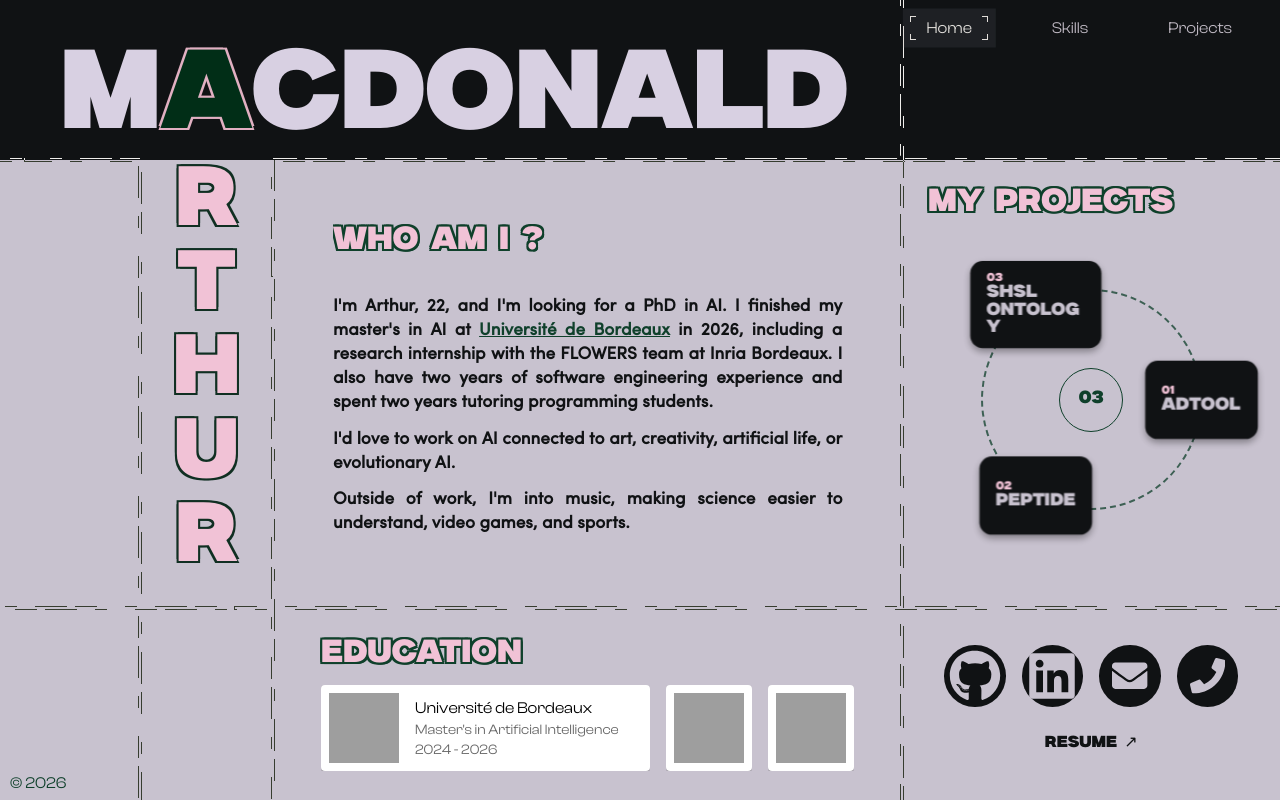
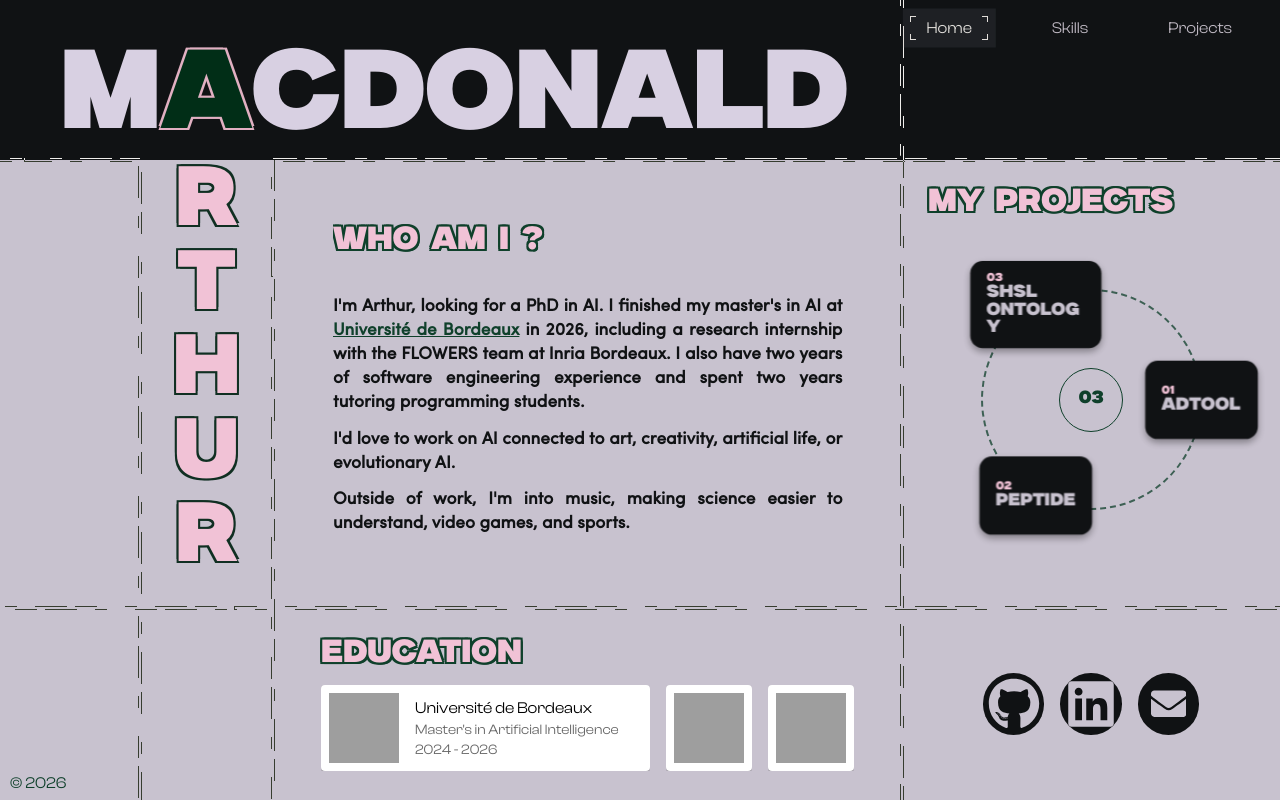
Before and after one commit to Roirtur/portfolio, a Next.js app in the folder portfolio/: page /portfolio/ in a window 1280 px wide. Built offline with nearby package versions, Linux system fonts and the light colour scheme; grey boxes are pictures that could not be loaded; what @mui/material-nextjs would draw is missing.

Commit message:
feat: remove ResumeLink component and associated styles, update Socials component to reflect changes

```diff
--- a/portfolio/components/ResumeLink.tsx
+++ /dev/null
@@ -1,26 +0,0 @@
-import { Box, Typography } from "@mui/material";
-import CornerFrame from "@/components/CornerFrame";
-import RotatingDiv from "@/components/Rotate";
-import { MilkerFont } from "@/styles/theme";
-import "@/styles/navbar/style.css";
-import "@/styles/resume-link.css";
-
-export default function ResumeLink() {
-  return (
-    <RotatingDiv>
-      <Box
-        component="a"
-        href="/portfolio/docs/cv.pdf"
-        target="_blank"
-        rel="noopener noreferrer"
-        aria-label="View my resume, opens in a new tab"
-        className="nav-item content-link resume-link"
-      >
-        <CornerFrame />
-        <Typography component="span" className="text resume-link-content" sx={{ fontFamily: MilkerFont.style.fontFamily }}>
-          <span>Resume</span><span aria-hidden="true">↗</span>
-        </Typography>
-      </Box>
-    </RotatingDiv>
-  );
-}
--- a/portfolio/components/home/AboutMe.tsx
+++ b/portfolio/components/home/AboutMe.tsx
@@ -50,7 +50,7 @@ const AboutMe: React.FC<AboutMeProps> = ({ pageChanging }) => {
                 }}
             >
                     <Box component="p" sx={{ m: 0, mb: 1.5 }}>
-                        I&apos;m Arthur, 22, and I&apos;m looking for a PhD in AI. I finished my master&apos;s in AI at <a
+                        I&apos;m Arthur, looking for a PhD in AI. I finished my master&apos;s in AI at <a
                             href="https://www.u-bordeaux.fr"
                             target="_blank"
                             rel="noopener noreferrer"
--- a/portfolio/components/home/Socials.tsx
+++ b/portfolio/components/home/Socials.tsx
@@ -1,8 +1,7 @@
 import React from 'react';
-import { FaGithub, FaLinkedin, FaEnvelope, FaPhone } from 'react-icons/fa';
+import { FaGithub, FaLinkedin, FaEnvelope } from 'react-icons/fa';
 import { Box, IconButton, Tooltip } from '@mui/material';
 import RotatingDiv from '@/components/Rotate';
-import ResumeLink from '@/components/ResumeLink';
 import { motion } from 'framer-motion';
 
 const Socials: React.FC<{ pageChanging: boolean }> = ({ pageChanging }) => {
@@ -10,7 +9,6 @@ const Socials: React.FC<{ pageChanging: boolean }> = ({ pageChanging }) => {
         { name: 'My GitHub / opens a new tab', icon: <FaGithub />, link: 'https://github.com/Roirtur', external: true },
         { name: 'My LinkedIn / opens a new tab', icon: <FaLinkedin />, link: 'https://fr.linkedin.com/in/arthur-macdonald-09b108266/en', external: true },
         { name: 'Send me an email', icon: <FaEnvelope />, link: 'mailto:arthur.macdonald.dev@gmail.com', external: false, small: true },
-        { name: 'Call me / [removed phone number]', icon: <FaPhone />, link: 'tel:[removed phone number]', external: false, small: true },
     ];
 
     const socialAnimation = (index: number) => ({
@@ -24,16 +22,15 @@ const Socials: React.FC<{ pageChanging: boolean }> = ({ pageChanging }) => {
             className="home-raised-section"
             sx={{
                 display: 'flex',
-                flexDirection: 'column',
-                gap: 1,
+                gap: { xs: 0.5, sm: 1, md: 2 },
                 justifyContent: 'center',
                 alignItems: 'center',
                 width: '100%',
                 height: '100%',
                 px: { xs: 1, sm: 2, md: 4 },
+                flexWrap: 'wrap',
             }}
         >
-            <Box sx={{ display: 'flex', justifyContent: 'center', alignItems: 'center', gap: { xs: 0.5, sm: 1, md: 2 } }}>
             {socials.map((social, index) => (
                 <motion.div
                     key={index}
@@ -72,10 +69,6 @@ const Socials: React.FC<{ pageChanging: boolean }> = ({ pageChanging }) => {
                 </motion.div>
             ))}
         </Box>
-            <motion.div initial="hidden" animate={pageChanging ? "exit" : "visible"} variants={socialAnimation(socials.length)} style={{ marginTop: 8 }}>
-                <ResumeLink />
-            </motion.div>
-        </Box>
     );
 };
 
--- a/portfolio/styles/resume-link.css
+++ /dev/null
@@ -1,26 +0,0 @@
-.resume-link {
-  position: relative;
-  display: inline-flex;
-  align-items: center;
-  justify-content: center;
-  min-height: 2.5rem;
-  padding: .5rem .9rem;
-  text-align: center;
-  text-decoration: none;
-}
-
-.resume-link .resume-link-content {
-  display: inline-flex;
-  align-items: center;
-  justify-content: center;
-  gap: .45rem;
-  margin: 0;
-  font-size: 1rem;
-  line-height: 1;
-  white-space: nowrap;
-}
-
-.resume-link:focus-visible .revert-colors {
-  width: calc(100% + 15px);
-  height: calc(100% + 15px);
-}
```
Lines whose indentation alone changed are shown as unchanged.
